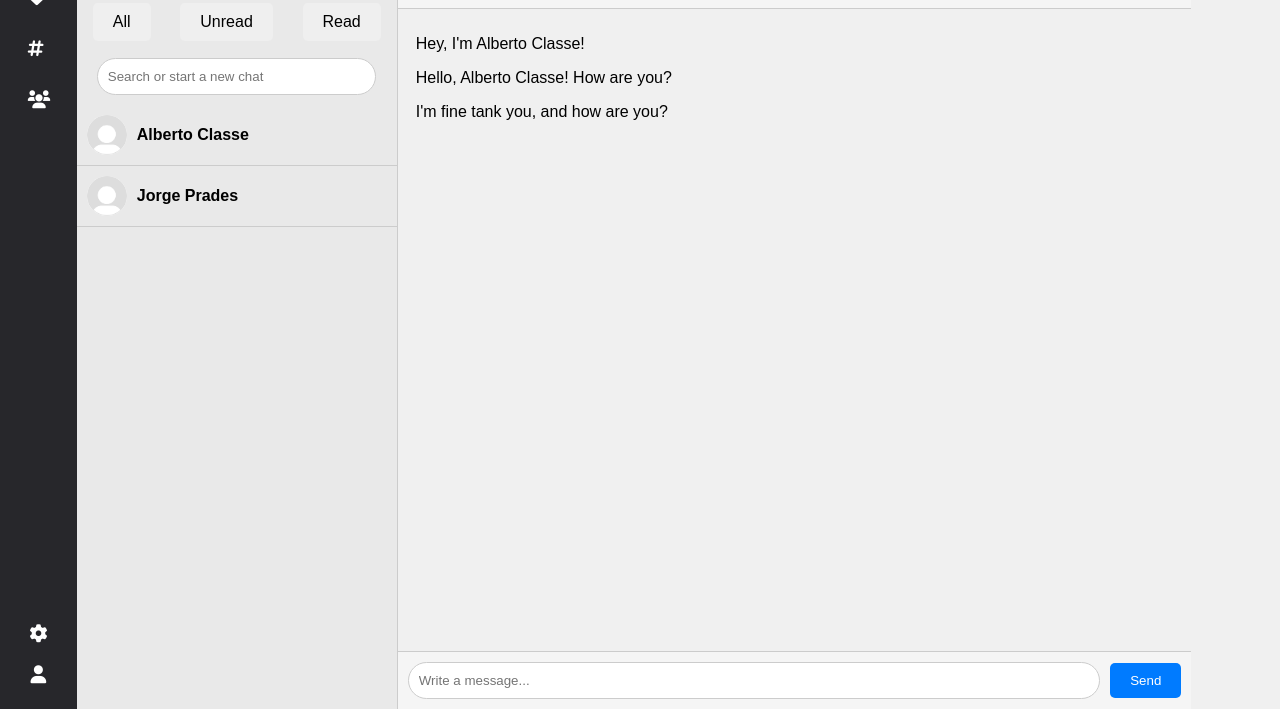
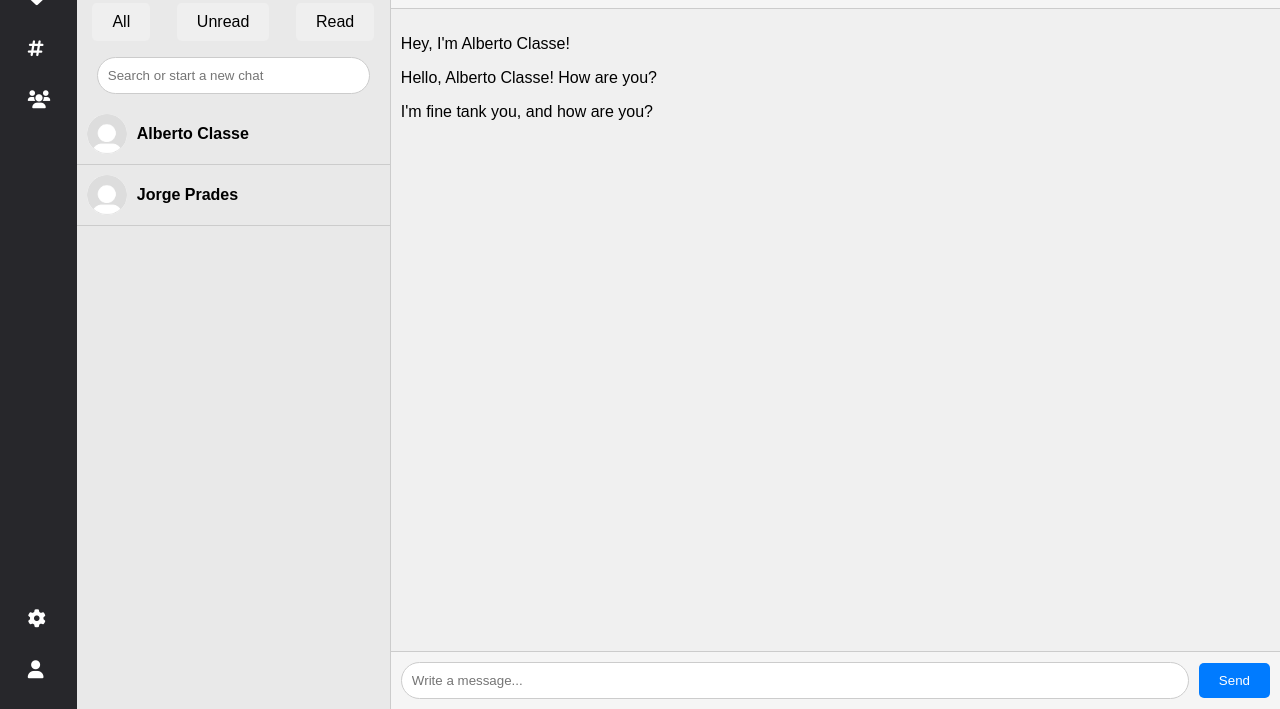
Before and after one commit to DMurM/PAC-02, a plain HTML site: page index.html in a window 1280 px wide. Shown: the part 91-800 px from the top of the page. Drawn offline with Linux system fonts and the light colour scheme.

```diff
--- a/public/styles.css
+++ b/public/styles.css
@@ -47,25 +47,6 @@ body {
     background-color: #575757;
 }
 
-.navbar-bottom {
-    display: flex;
-    flex-direction: column;
-    align-items: center; /* Center the icons */
-    margin-top: auto; /* Push to the bottom */
-}
-
-.navbar-bottom a {
-    padding: 10px; /* Add some padding for easier click */
-    color: white; /* Icon color */
-    font-size: 18px; /* Icon size */
-    transition: background-color 0.3s ease; /* Transition for hover */
-}
-
-.navbar-bottom a:hover {
-    background-color: #575757; /* Background color on hover */
-    border-radius: 15%; /* Rounded corners on hover */
-}
-
 /* Sidebar styling */
 .sidebar {
     width: 25%;
@@ -73,6 +54,7 @@ body {
     border-right: 1px solid #ccc;
     display: flex;
     flex-direction: column;
+    padding: 0; /* Remove padding to avoid extra space */
 }
 
 .profile-section {
@@ -94,7 +76,6 @@ body {
     display: flex;
     justify-content: space-between;
     gap: 10px;
-    border-radius: 10%;
 }
 
 .buttons-search button {
@@ -166,7 +147,7 @@ body {
 
 /* Chat section styling */
 .chat-section {
-    width: 62%;
+    width: 71%;
     display: flex;
     flex-direction: column;
     height: 100%;
@@ -176,7 +157,6 @@ body {
     flex-grow: 1;
     overflow-y: auto;
     padding: 10px;
-    margin-left: 1%;
 }
 
 .message-input {
```
Also changed, not shown: 1 other file.
